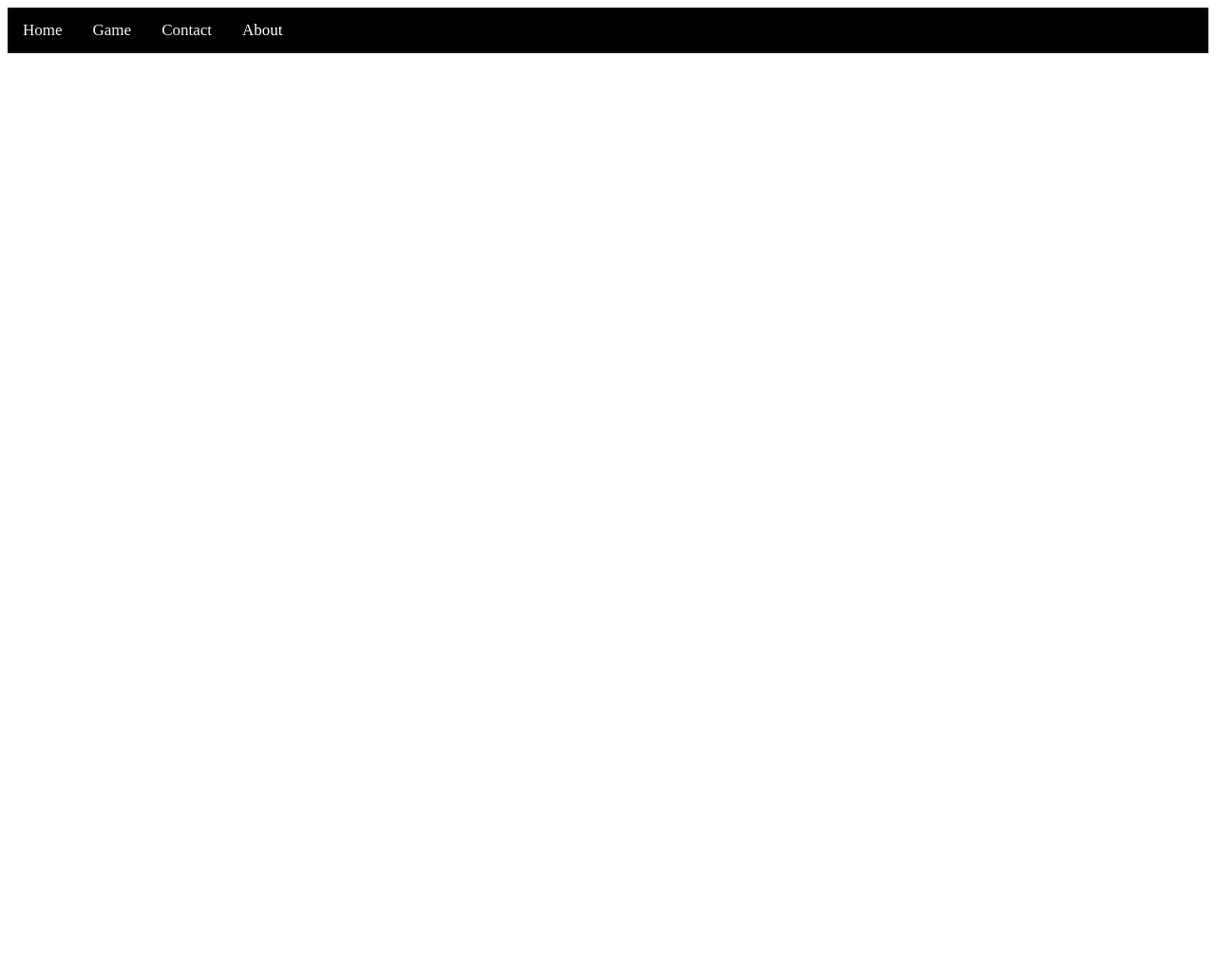
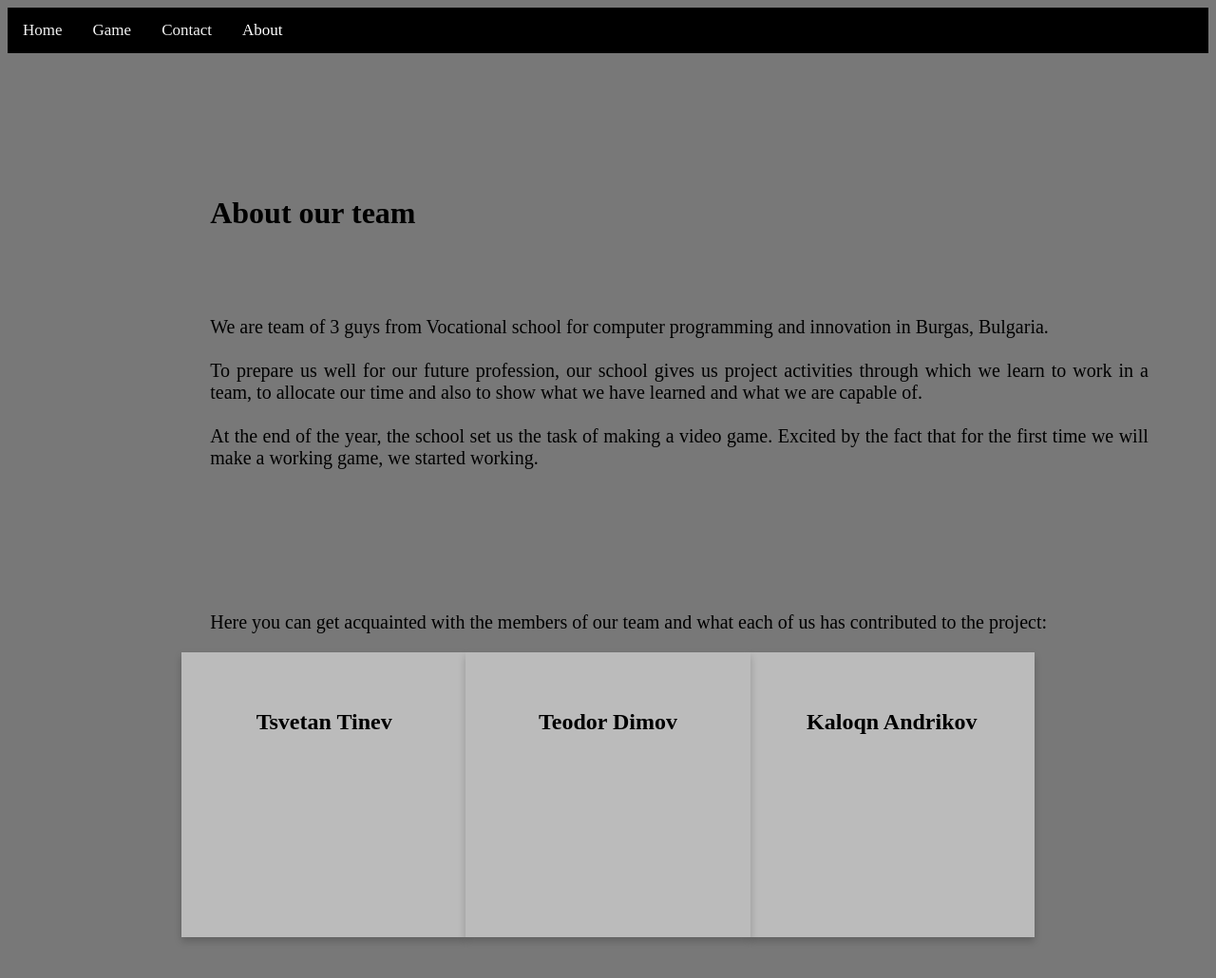
Before and after one commit to knandrikov/The-game, a plain HTML site: page HTML/about.html in a window 1280 px wide. Shown: the whole page at 95% size. Before the commit the page ends 800 px from the top, so only its background shows below. Drawn offline with Linux system fonts and the light colour scheme; files that its build step writes are made by us from their sources.

Commit message:
About is finished

```diff
--- a/CSS/about.css
+++ b/CSS/about.css
@@ -0,0 +1,85 @@
+body {
+    background-color: #787878;
+}
+.article {
+    width: 90%;
+    height: 1000px;
+    margin-top: 150px;
+}
+
+/* The flip card container - set the width and height to whatever you want. We have added the border property to demonstrate that the flip itself goes out of the box on hover
+(remove perspective if you don't want the 3D effect */
+
+.flip-card {
+    background-color: transparent;
+    width: 300px;
+    height: 300px;
+    perspective: 1000px;
+
+  }
+
+  /* This container is needed to position the front and back side */
+
+  .flip-card-inner {
+    position: relative;
+    width: 100%;
+    height: 100%;
+    text-align: center;
+    transition: transform 0.6s;
+    transform-style: preserve-3d;
+    box-shadow: 0 4px 8px 0 rgba(0,0,0,0.2);
+  }
+
+  /* Do an horizontal flip when you move the mouse over the flip box container */
+
+  .flip-card:hover .flip-card-inner {
+    transform: rotateY(180deg);
+  }
+
+  /* Position the front and back side */
+
+  .flip-card-front, .flip-card-back {
+    position: absolute;
+    width: 100%;
+    height: 100%;
+    -webkit-backface-visibility: hidden;
+    backface-visibility: hidden;
+  }
+
+  /* Style the front side (fallback if image is missing) */
+
+  .flip-card-front {
+    background-color: #bbb;
+    color: black;
+  }
+
+  /* Style the back side */
+
+  .flip-card-back {
+    background-color: #2980b9;
+    color: white;
+    transform: rotateY(180deg);
+  }
+
+  .justify {
+    text-align: justify;
+    margin-left: 150px;
+    font-size: 20px;
+    margin-top: 90px;;
+  }
+
+  .justify2 {
+    text-align: justify;
+    margin-left: 150px;
+    font-size: 20px;
+    margin-top: 150px;;
+  }
+
+  h1 {
+    text-align: justify;
+    margin-left: 150px;
+  }
+
+  .front {
+      margin-top: 60px;
+  }
--- a/HTML/about.html
+++ b/HTML/about.html
@@ -5,7 +5,7 @@
     <meta charset=utf-8>
     <meta name="viewport" content="width=device-width, initial-scale=1.0">
     <link rel="stylesheet" href="https://cdnjs.cloudflare.com/ajax/libs/font-awesome/4.7.0/css/font-awesome.min.css">
-    <link rel="stylesheet" type="text/css" href="about.css">
+    <link rel="stylesheet" type="text/css" href="../CSS/about.css">
     <link rel="stylesheet" type="text/css" href="../CSS/navbar.css">
     <title>About Us</title>
 </head>
@@ -20,6 +20,61 @@
             <i class="fa fa-bars"></i>
         </a>
     </div>
+
+    <center><div class="article">
+              <h1>About our team</h1>
+              <p class="justify">We are team of 3 guys from Vocational school for computer programming and innovation in Burgas, Bulgaria.<br><br>
+                To prepare us well for our future profession, our school gives us project activities through which we learn to work in a team, to allocate our time and also to show what we have learned and what we are capable of.<br><br>
+                At the end of the year, the school set us the task of making a video game. Excited by the fact that for the first time we will make a working game, we started working.
+              </p>
+
+              <p class="justify2">Here you can get acquainted with the members of our team and what each of us has contributed to the project: </p>
+
+              <div style="float: left;margin-left:120px;" class="flip-card">
+                <div class="flip-card-inner">
+                <div class="flip-card-front">
+                <h2 class="front">Tsvetan Tinev</h2>
+              </div>
+              <div class="flip-card-back">
+                <h2>Game and website developer</h2>
+                <p>Tsvetan helped a lot for the game</p>
+                <p>and also make a big part of the site.</p>
+              </div>
+            </div>
+        </div>
+
+          <div style="float:right;margin-right:120px;" class="flip-card">
+            <div class="flip-card-inner">
+            <div class="flip-card-front">
+               <h2 class="front">Kaloqn Andrikov</h2>
+          </div>
+          <div class="flip-card-back">
+            <h2>Game and website developer</h2>
+            <p>Kaloqn helped a lot for the game</p>
+            <p>and also make a big part of the site.</p>
+          </div>
+        </div>
+    </div>
+
+      <center><div class="flip-card">
+        <div class="flip-card-inner">
+        <div class="flip-card-front">
+          <h2 class="front">Teodor Dimov</h2>
+      </div>
+      <div class="flip-card-back">
+        <h2>Lead game developer and designer</h2>
+        <p>Teodor did the most of the work</p>
+        <p>for making the game</p>
+      </div>
+    </div>
+</div></center>
+
+
+
+
+    </div></center>
+
+
 </body>
 
 </html>
```
Also changed, not shown: Images/ci.png (added).
